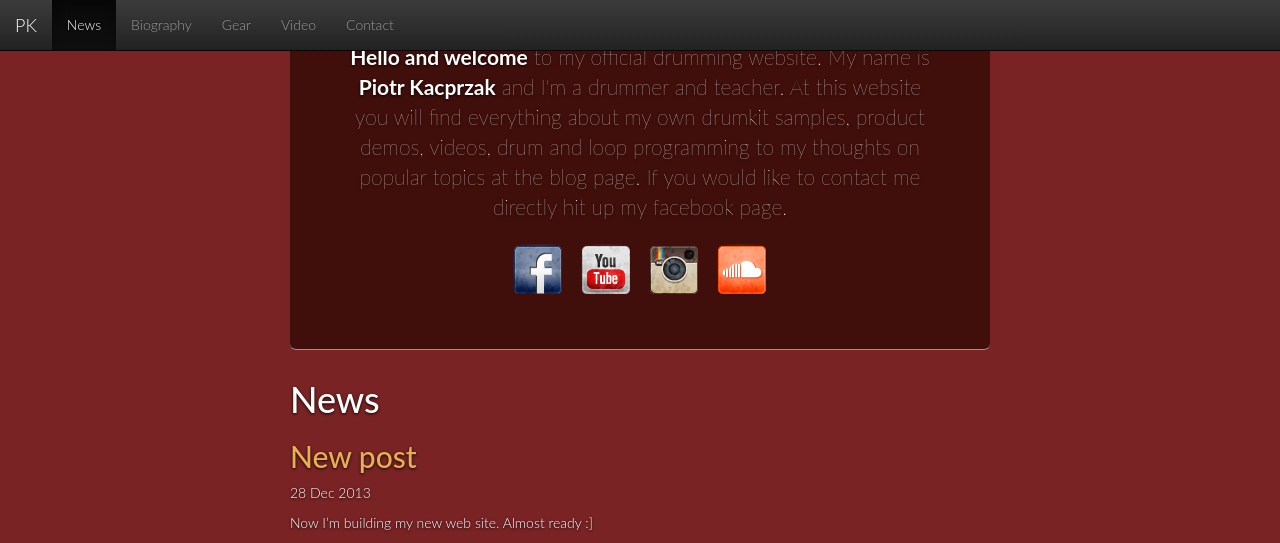
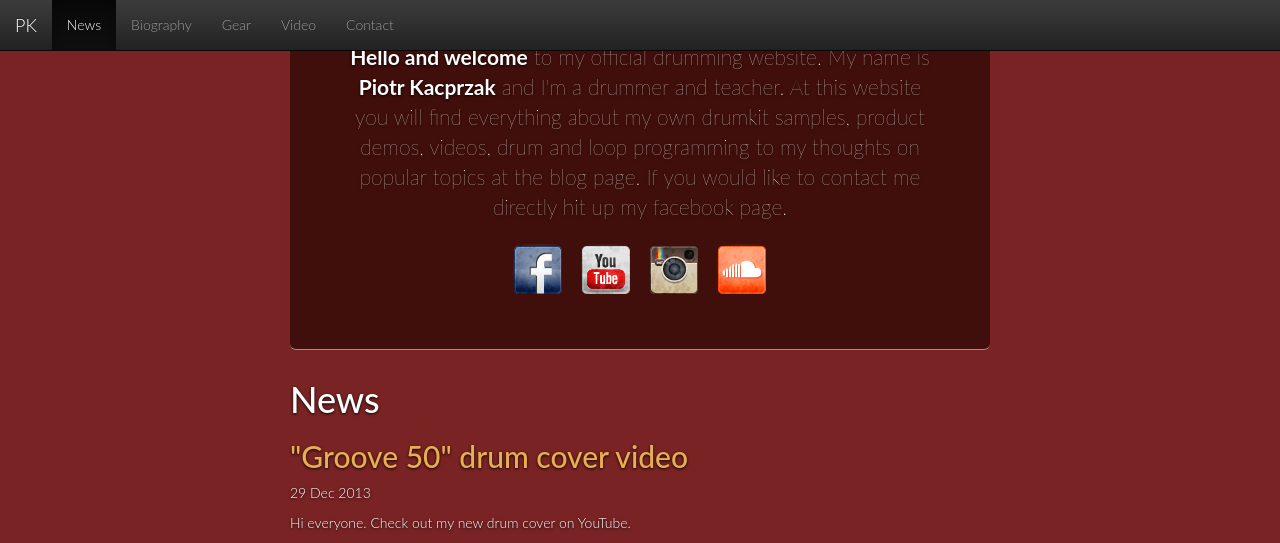
Before and after one commit to piotrkacprzak/piotrkacprzak.github.io, a Jekyll site: the page built from index.html, in a window 1280 px wide and 1400 px high, scrolled down 66 px. Shown: the top 543 px of the window. Built offline with Jekyll 4.4.1, drawn with Linux system fonts in a browser that asks for light colours; nearby versions of some CDN libraries; Markdown is read by kramdown in place of the engine named in the settings; some of the changed text lies outside the part shown; grey boxes are pictures that could not be loaded.

Commit message:
Scalable youtube videos

```diff
--- a/_posts/2013-12-28-nowy-post - Copy.markdown
+++ /dev/null
@@ -1,11 +0,0 @@
----
-layout: post
-title:  New drum cover on youtube.
-date:   2013-12-26 16:11:45
-categories: jekyll update
----
-Hi everyone
-
-Check out my new drum cover on youtube
-
-<iframe width="560" height="315" src="//www.youtube.com/embed/-ubqKYX_A6s" frameborder="0" allowfullscreen></iframe>
--- /dev/null
+++ b/_posts/2013-12-29-groove50.markdown
@@ -0,0 +1,11 @@
+---
+layout: post
+title:  '"Groove 50" drum cover video'
+date:   2013-12-29 16:11:45
+categories: news
+---
+Hi everyone. Check out my new drum cover on YouTube.
+
+<div class="videowrapper">
+<iframe src="//www.youtube.com/embed/-ubqKYX_A6s" frameborder="0" allowfullscreen></iframe>
+</div>
--- a/css/main.css
+++ b/css/main.css
@@ -15,10 +15,6 @@ body {
   color: rgb(255, 255, 255);
   text-shadow: 0px 1px 3px rgba(0, 0, 0, 0.9);
   /*box-shadow: 0px 3px 30px rgba(0, 0, 0, 0.3) inset;*/
-}
-
-.container {
-  /*background-color: #B21212;*/
 }
 
 @media (min-width: 768px) {
@@ -48,10 +44,6 @@ body {
     margin: 5px;
 }
 
-iframe {
-    margin: 10px;
-}
-
 a:link {
     color: rgb(232, 175, 81);
 }
@@ -59,3 +51,23 @@ a:link {
 a:hover, a:focus, a:visited {
     color: rgb(232, 175, 81);
 }
+
+.videowrapper {
+    float: none;
+    clear: both;
+    width: 100%;
+    position: relative;
+    padding-bottom: 56.25%;
+    padding-top: 25px;
+    height: 0;
+    margin-top: 10px;
+    margin-bottom: 15px;
+}
+
+.videowrapper iframe {
+    position: absolute;
+    top: 0;
+    left: 0;
+    width: 100%;
+    height: 100%;
+}
```
Also changed, not shown: video.markdown (+18 -6 lines).
